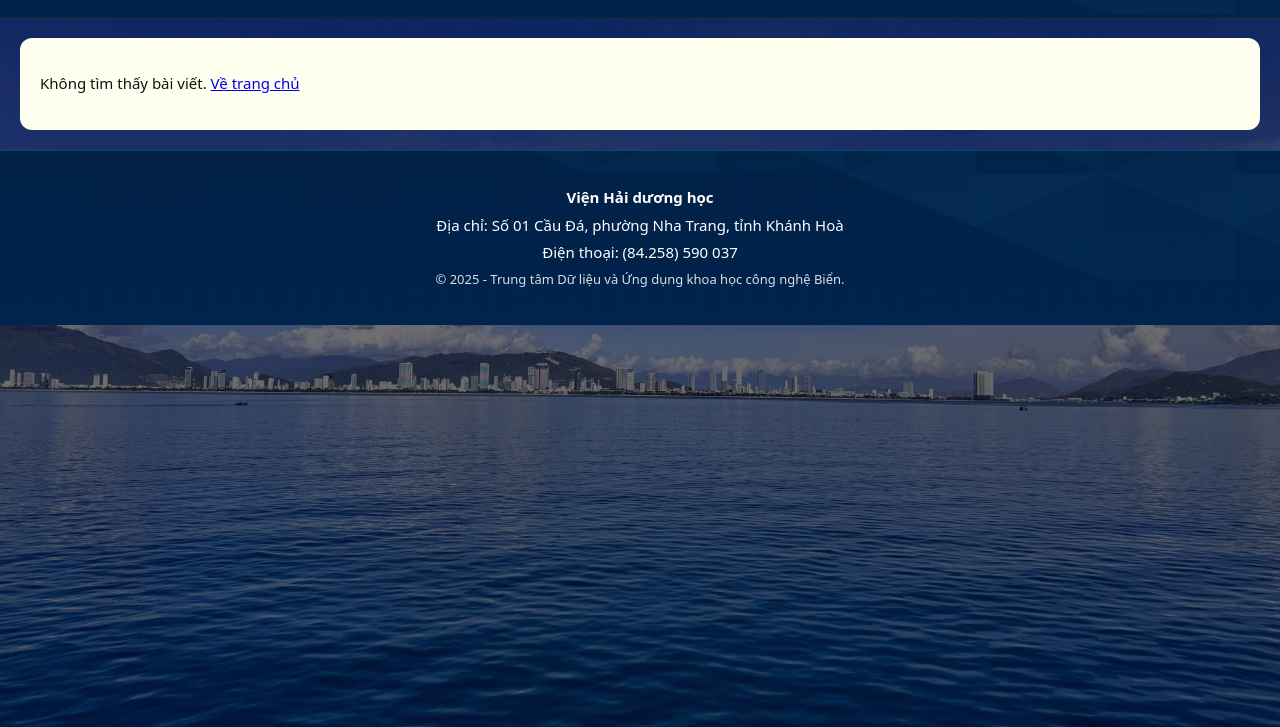
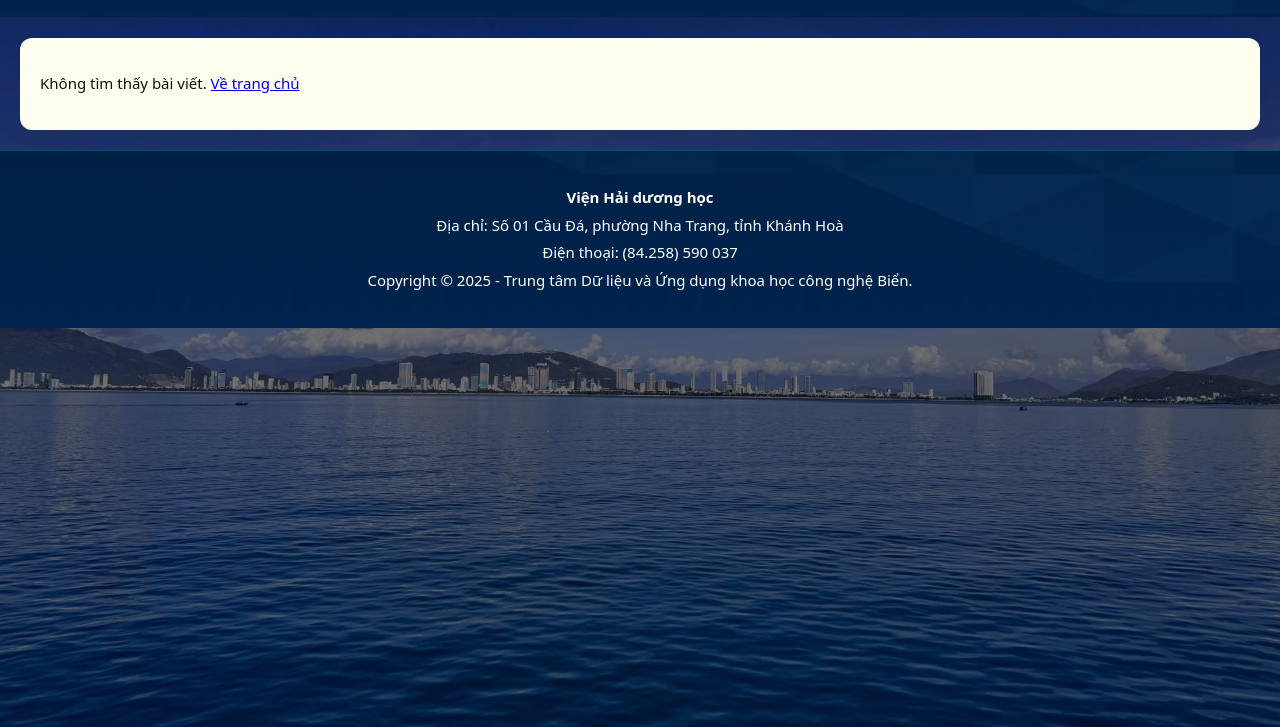
Before and after one commit to vannghia01/bosuutap, a plain HTML site: page post.html in a window 1280 px wide. Shown: the part 73-800 px from the top of the page. Drawn offline with Linux system fonts and the light colour scheme.

Commit message:
post.html

```diff
--- a/post.html
+++ b/post.html
@@ -71,7 +71,7 @@ footer .copy{font-size:13px;opacity:.85}
   <p><strong>Viện Hải dương học</strong></p>
   <p>Địa chỉ: Số 01 Cầu Đá, phường Nha Trang, tỉnh Khánh Hoà</p>
   <p>Điện thoại: (84.258) 590 037</p>
-  <p class="copy">© 2025 - Trung tâm Dữ liệu và Ứng dụng khoa học công nghệ Biển.</p>
+  <p>Copyright © 2025 - Trung tâm Dữ liệu và Ứng dụng khoa học công nghệ Biển.</p>
 </footer>
 <script>
 function applyAuthUI(){const u=localStorage.getItem('loggedInUser');const l=document.getElementById('loginBtn');const a=document.getElementById('adminBtn');const o=document.getElementById('logoutBtn');if(u){l.style.display='none';a.style.display='';o.style.display='';o.onclick=()=>{localStorage.removeItem('loggedInUser');applyAuthUI();};}else{l.style.display='';a.style.display='none';o.style.display='none';}}applyAuthUI();
```
